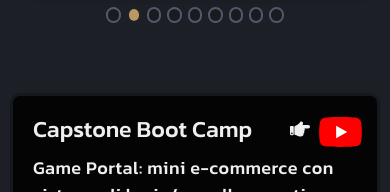
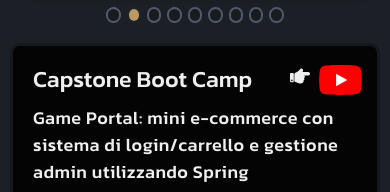
Before and after one commit to MatteoOrlando/My-Portfolio, a React (Create React App) app: page /projects in a window 390 px wide. Shown: the part 407-599 px from the top of the page. Built offline with nearby package versions, Linux system fonts and the light colour scheme; a web font is replaced by a local one.

Commit message:
Update Project.css

```diff
--- a/src/assets/Project.css
+++ b/src/assets/Project.css
@@ -253,7 +253,7 @@
   .project-info {
     margin-bottom: 30px !important;
     width: 100%;
-    height: 250px;
+    height: 300px;
     padding-bottom: 20px;
   }
 
@@ -291,7 +291,7 @@
     margin-left: 150px;
     font-size: 20px;
     position: relative;
-    top: 530px;
+    top: 477.5px;
     left: 160px;
     z-index: 1000;
   }
```
